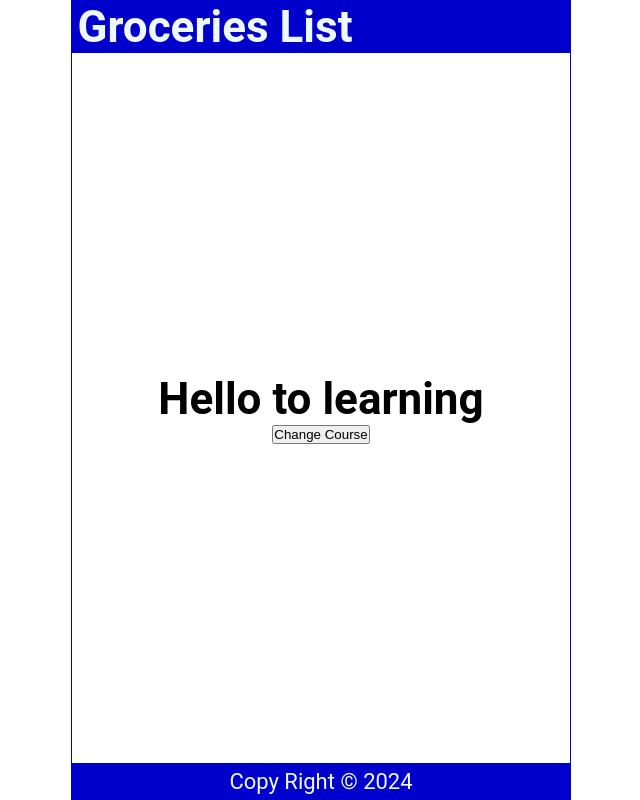
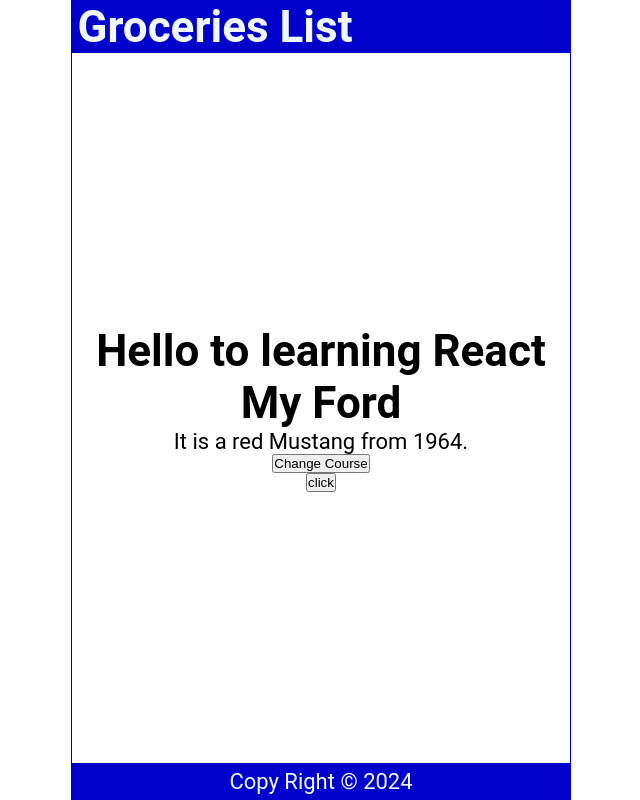
Before and after one commit to msadeedashraf/FSDReact, a React (Create React App) app in the folder day7/: page / in a window 1280 px wide. Shown: the whole page, without its empty margins (319-959 px from the left). Built offline with nearby package versions, Linux system fonts and the light colour scheme.

Commit message:
useState repeat

```diff
--- a/day7/src/Main.js
+++ b/day7/src/Main.js
@@ -104,6 +104,25 @@
   const [color, setColor] = useState("Red");
   console.log(color);
 */
+
+  /*
+  const myCourse = useState("React");
+  //console.log(myCourse);
+  //Array destructuring
+  const [course, setCourse] = useState("JavaScript");
+  console.log(course);
+
+  return (
+    <main>
+      <h1> Hello to learning {course}</h1>
+      <h2> My First course was {course}</h2>
+      <button onClick={() => setCourse("TypeScript")}> Change Course </button>
+      <button onClick={() => setCourse("React")}> Change Course again </button>
+    </main>
+  );
+  */
+
+  /*
   const [course, setCourse] = useState();
   console.log(course);
 
@@ -113,6 +132,37 @@
       <button onClick={() => setCourse("JavaScript")}> Change Course </button>
     </main>
   );
+  */
+
+  const [course, setCourse] = useState("React");
+  const [count, setCount] = useState(0);
+  const [car, setCar] = useState({
+    brand: "Ford",
+    model: "Mustang",
+    year: "1964",
+    color: "red",
+  });
+
+  const myClick = () => {
+    setCount();
+
+    console.log(count);
+  };
+
+  console.log(course);
+  return (
+    <main>
+      <h1> Hello to learning {course} </h1>
+
+      <h1>My {car.brand}</h1>
+      <p>
+        It is a {car.color} {car.model} from {car.year}.
+      </p>
+
+      <button onClick={() => setCourse("JavaScript")}> Change Course </button>
+      <button onClick={myClick}> click </button>
+    </main>
+  );
 };
 
 export default Main;
```
